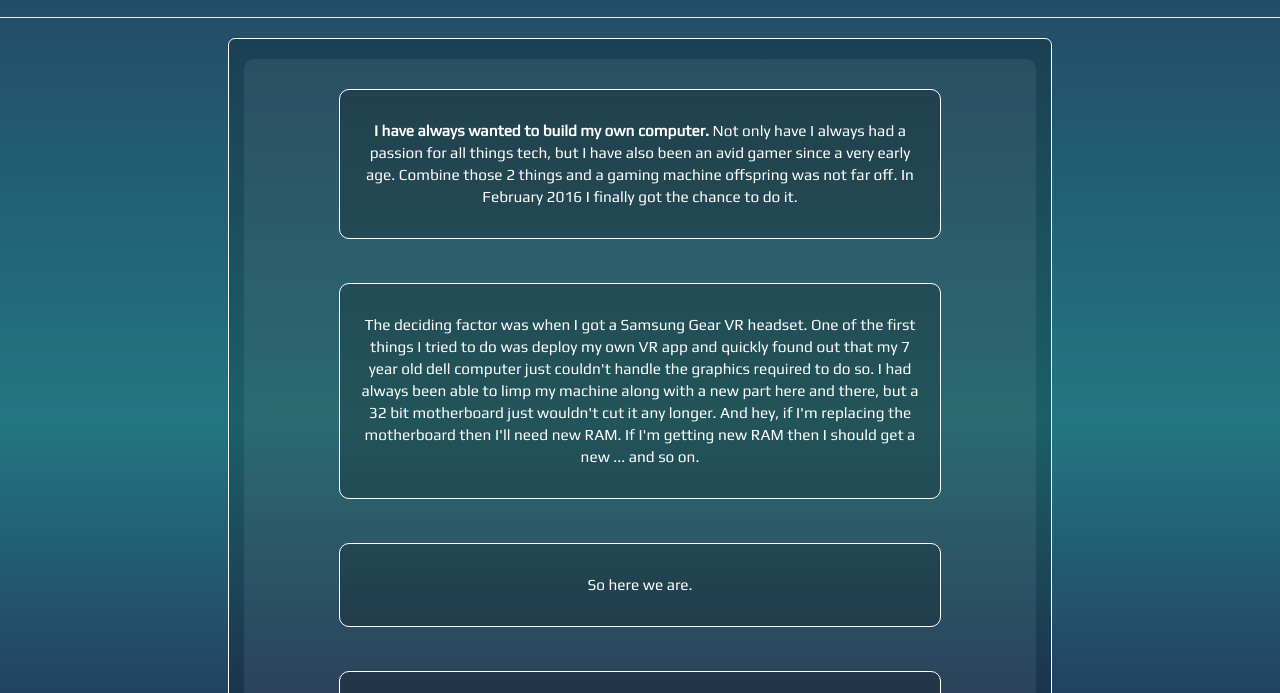
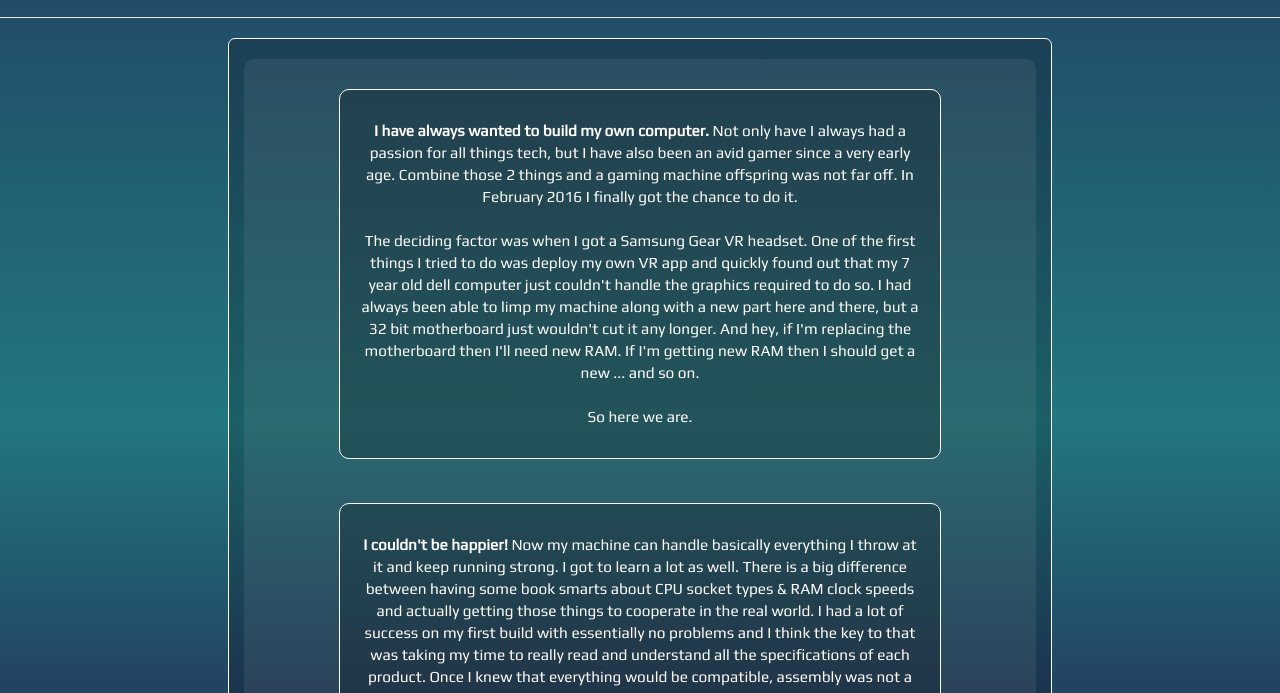
Before and after one commit to csmckelvey/WebHQ, a plain HTML site: page WebHQ/WebContent/html/projectComputer.html in a window 1280 px wide. Shown: the part 107-800 px from the top of the page. Drawn offline with nearby package versions, Linux system fonts and the light colour scheme.

Commit message:
Look & Feel

```diff
--- a/WebHQ/WebContent/html/projectComputer.html
+++ b/WebHQ/WebContent/html/projectComputer.html
@@ -61,16 +61,12 @@
 												<span class="bold">I have always wanted to build my own computer.</span> Not only have I always had a passion for all things tech, but I have also been an avid
 												gamer since a very early age. Combine those 2 things and a gaming machine offspring was not far off. In February 2016 I finally got the chance
 												to do it.
-											</div>
-											<br /><br />
-											<div class="csm-inner-panel csm-panel-dark border-white">
+												<br /><br />
 												The deciding factor was when I got a Samsung Gear VR headset. One of the first things I tried to do was deploy my own VR app and quickly found out that
 												my 7 year old dell computer just couldn't handle the graphics required to do so. I had always been able to limp my machine along with a new part here and there,
 												but a 32 bit motherboard just wouldn't cut it any longer. And hey, if I'm replacing the motherboard then I'll need new RAM. If I'm getting new RAM then I should
 												get a new ... and so on.
-											</div>
-											<br /><br />
-											<div class="csm-inner-panel csm-panel-dark border-white">
+												<br /><br />
 												So here we are.
 											</div>
 											<br /><br />
```
Also changed, not shown: WebHQ/WebContent/html/projectWebsite.html (+1 -3 lines).
